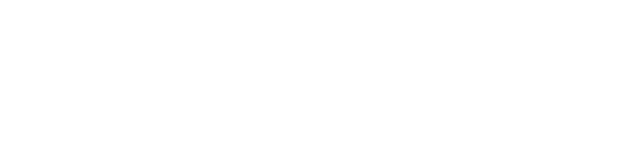
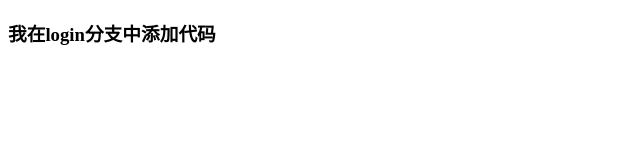
Before and after one commit to wuzhixiongnb/project_01, a plain HTML site: page hello.html in a window 1280 px wide. Shown: the whole page, without its empty margins (0-640 px from the left). Drawn offline with Linux system fonts and the light colour scheme.

Commit message:
在login修改文件

```diff
--- a/hello.html
+++ b/hello.html
@@ -5,5 +5,7 @@
     <meta name="viewport" content="width=device-width, initial-scale=1.0" />
     <title>Document</title>
   </head>
-  <body></body>
+  <body>
+    <h3>我在login分支中添加代码</h3>
+  </body>
 </html>
```
